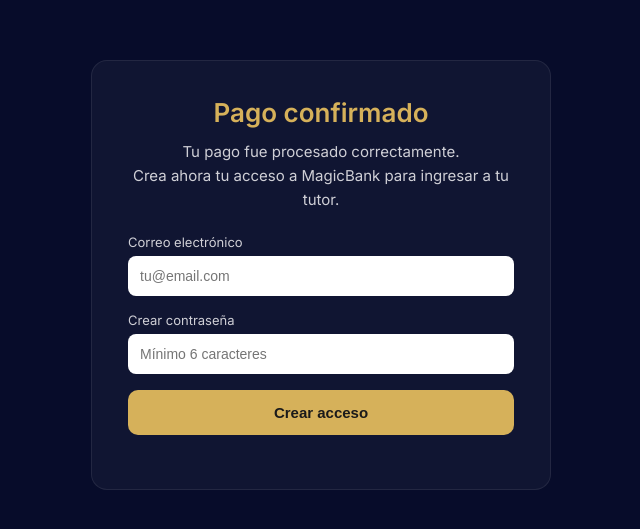
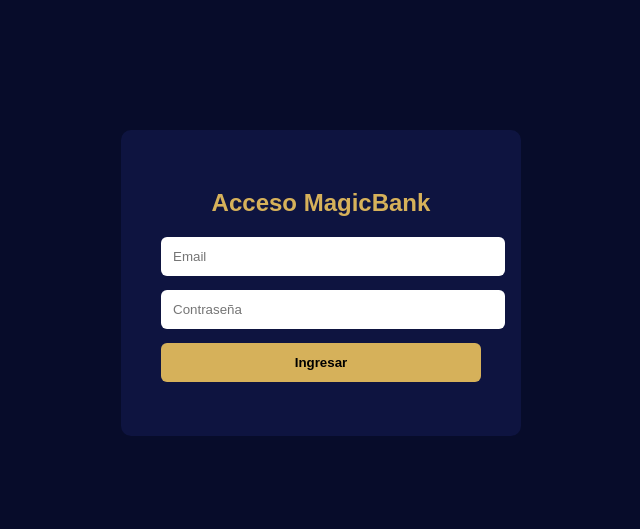
Before and after one commit to Gustpuert/login.magicbank.org, a plain HTML site: page index.html in a window 1280 px wide. Shown: the part 125-654 px from the top of the page, without its empty margins (319-959 px from the left). Drawn offline with Linux system fonts and the light colour scheme.

Commit message:
Update index.html

```diff
--- a/index.html
+++ b/index.html
@@ -2,95 +2,53 @@
 <html lang="es">
 <head>
   <meta charset="UTF-8">
-  <title>MagicBank · Acceso creado</title>
+  <title>MagicBank | Acceso</title>
   <meta name="viewport" content="width=device-width, initial-scale=1.0">
 
-  <link href="https://fonts.googleapis.com/css2?family=Inter:wght@400;500;600&display=swap" rel="stylesheet">
-
   <style>
-    :root {
-      --azul-profundo: #070C2A;
-      --blanco: #FFFFFF;
-      --gris: #CFCFD6;
-      --dorado: #D6B15A;
+    body {
+      font-family: Arial, sans-serif;
+      background: #070C2A;
+      color: #fff;
+      display: flex;
+      justify-content: center;
+      align-items: center;
+      height: 100vh;
     }
 
-    * {
-      box-sizing: border-box;
-      margin: 0;
-      padding: 0;
+    .login-box {
+      background: #0E1440;
+      padding: 40px;
+      border-radius: 10px;
+      width: 320px;
     }
 
-    body {
-      font-family: 'Inter', sans-serif;
-      background: var(--azul-profundo);
-      color: var(--blanco);
-      min-height: 100vh;
-      display: flex;
-      align-items: center;
-      justify-content: center;
-    }
-
-    .card {
-      background: rgba(255,255,255,0.04);
-      border: 1px solid rgba(255,255,255,0.08);
-      border-radius: 16px;
-      max-width: 460px;
-      width: 100%;
-      padding: 36px;
-    }
-
-    h1 {
-      font-size: 26px;
-      margin-bottom: 12px;
-      color: var(--dorado);
+    h2 {
       text-align: center;
-    }
-
-    p {
-      font-size: 15px;
-      color: var(--gris);
-      margin-bottom: 22px;
-      text-align: center;
-      line-height: 1.6;
-    }
-
-    label {
-      font-size: 13px;
-      color: var(--gris);
-      display: block;
-      margin-bottom: 6px;
+      margin-bottom: 20px;
+      color: #D6B15A;
     }
 
     input {
       width: 100%;
       padding: 12px;
-      margin-bottom: 16px;
-      border-radius: 8px;
+      margin-bottom: 14px;
+      border-radius: 6px;
       border: none;
-      font-size: 14px;
     }
 
     button {
       width: 100%;
-      padding: 14px;
-      background: var(--dorado);
-      color: #1A1A1A;
-      font-weight: 600;
+      padding: 12px;
+      background: #D6B15A;
       border: none;
-      border-radius: 10px;
+      border-radius: 6px;
+      font-weight: bold;
       cursor: pointer;
-      font-size: 15px;
     }
 
-    button:disabled {
-      opacity: 0.6;
-      cursor: not-allowed;
-    }
-
-    .mensaje {
-      margin-top: 18px;
-      font-size: 14px;
+    #msg {
+      margin-top: 14px;
       text-align: center;
     }
   </style>
@@ -98,68 +56,83 @@
 
 <body>
 
-  <div class="card">
-    <h1>Pago confirmado</h1>
+<div class="login-box">
+  <h2>Acceso MagicBank</h2>
 
-    <p>
-      Tu pago fue procesado correctamente.<br>
-      Crea ahora tu acceso a MagicBank para ingresar a tu tutor.
-    </p>
+  <input type="email" id="email" placeholder="Email" required>
+  <input type="password" id="password" placeholder="Contraseña" required>
 
-    <form id="registroForm">
-      <label for="email">Correo electrónico</label>
-      <input type="email" id="email" required placeholder="tu@email.com">
+  <button onclick="login()">Ingresar</button>
 
-      <label for="password">Crear contraseña</label>
-      <input type="password" id="password" required placeholder="Mínimo 6 caracteres">
-
-      <button type="submit">Crear acceso</button>
-    </form>
-
-    <div id="mensaje" class="mensaje"></div>
+  <div id="msg"></div>
 </div>
 
 <script>
-  const form = document.getElementById("registroForm");
-  const mensaje = document.getElementById("mensaje");
+const API = "https://magic-bank-backend-production-713e.up.railway.app";
 
-  form.addEventListener("submit", async (e) => {
-    e.preventDefault();
-    mensaje.textContent = "Creando acceso...";
+async function login() {
+  const email = document.getElementById("email").value;
+  const password = document.getElementById("password").value;
+  const msg = document.getElementById("msg");
 
-    const data = {
-      email: document.getElementById("email").value,
-      password: document.getElementById("password").value
-    };
+  msg.textContent = "Validando acceso...";
 
   try {
-      const res = await fetch(
-        "https://magic-bank-backend-production-713e.up.railway.app/api/auth/register",
-        {
+    const res = await fetch(`${API}/api/auth/login`, {
       method: "POST",
       headers: { "Content-Type": "application/json" },
-          body: JSON.stringify(data)
-        }
-      );
+      body: JSON.stringify({ email, password })
+    });
 
-      const result = await res.json();
+    const data = await res.json();
 
-      if (res.ok) {
-        mensaje.style.color = "#D6B15A";
-        mensaje.textContent = "Acceso creado. Redirigiendo a tu panel...";
-        setTimeout(() => {
-          window.location.href = "https://login.magicbank.org/panel";
-        }, 2000);
-      } else {
-        mensaje.style.color = "red";
-        mensaje.textContent = result.message || "Error al crear el acceso";
+    if (!res.ok) {
+      msg.textContent = data.message || "Error de acceso";
+      return;
     }
 
+    localStorage.setItem("token", data.token);
+
+    await redirectByAccess(data.token);
+
   } catch (err) {
-      mensaje.style.color = "red";
-      mensaje.textContent = "Error de conexión con MagicBank";
+    msg.textContent = "Error de conexión";
+  }
+}
+
+async function redirectByAccess(token) {
+  const res = await fetch(`${API}/api/access/check`, {
+    headers: {
+      "Authorization": "Bearer " + token
     }
   });
+
+  const data = await res.json();
+
+  if (!data.access || data.access.length === 0) {
+    alert("No tienes accesos asignados");
+    return;
+  }
+
+  /* PRIORIDAD DE REDIRECCIÓN */
+  if (data.access.includes("academy")) {
+    window.location.href = "https://academy.magicbank.org";
+    return;
+  }
+
+  if (data.access.some(a => a.startsWith("facultad-"))) {
+    window.location.href = "https://university.magicbank.org";
+    return;
+  }
+
+  if (data.access.includes("curso-cocina")) {
+    window.location.href = "https://chatgpt.com/g/g-6925b1e4cff88191a3e46165e9ab7824-elchef";
+    return;
+  }
+
+  /* fallback */
+  alert("Acceso válido pero sin destino definido");
+}
 </script>
 
 </body>
```
Lines whose indentation alone changed are shown as unchanged.
